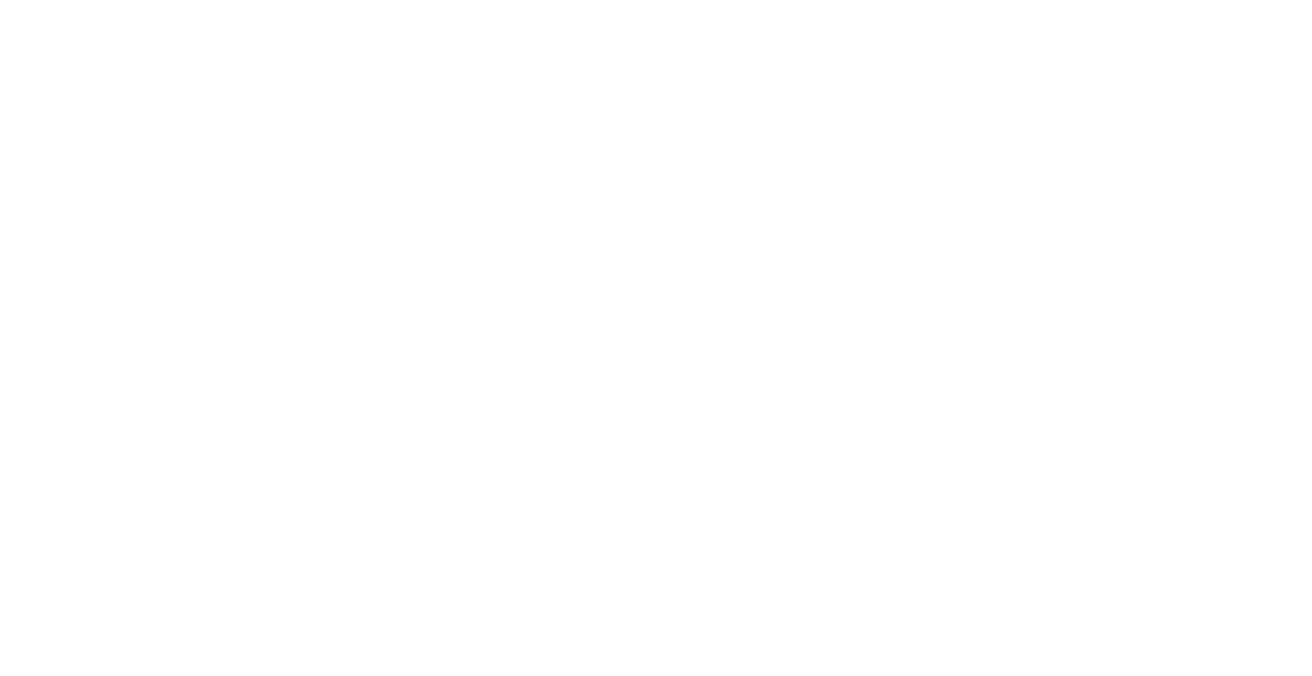
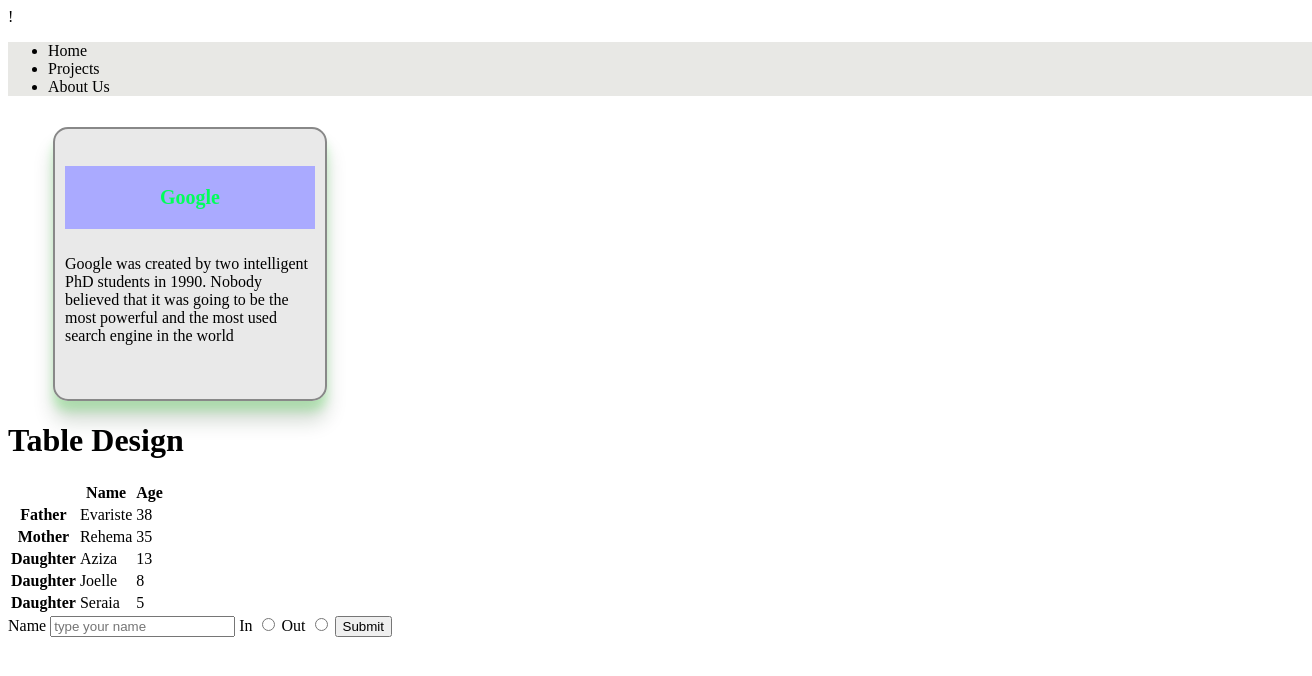
Before and after one commit to musekwa/microverse-test, a plain HTML site: page index.html in a window 1280 px wide. Shown: the whole page, 1312 px wide, since content can reach past the window. Drawn offline with Linux system fonts and the light colour scheme.

Commit message:
branch test4 commit #1

```diff
--- a/index.html
+++ b/index.html
@@ -0,0 +1,80 @@
+!<!DOCTYPE html>
+<!DOCTYPE html>
+<html lang="en" dir="ltr">
+  <head>
+    <meta charset="utf-8">
+    <title>Collaborative Project-1</title>
+    <style media="screen">
+      @import url("./style.css")
+    </style>
+  </head>
+  <body>
+      <ul id="navibar">
+        <li>Home</li>
+        <li>Projects</li>
+        <li>About Us</li>
+      </ul>
+      <div class="card">
+        <h4>Google</h4>
+        <p>Google was created by two intelligent PhD students in 1990.
+          Nobody believed that it was going to be the most powerful and the most
+          used search engine in the world
+        </p>
+      </div>
+      <div>
+    <h1>Table Design</h1>
+    <table>
+        <thead>
+            <tr>
+                <th></th>
+                <th scope="col">Name</th>
+                <th scope="col">Age</th>
+            </tr>
+        </thead>
+        <tbody>
+            <tr>
+                <th scope="row">Father</th>
+                <td>Evariste</td>
+                <td>38</td>
+            </tr>
+            <tr>
+                <th scope="row">Mother</th>
+                <td>Rehema</td>
+                <td>35</td>
+            </tr>
+            <tr>
+                <th scope="row">Daughter</th>
+                <td>Aziza</td>
+                <td>13</td>
+            </tr>
+            <tr>
+                <th scope="row">Daughter</th>
+                <td>Joelle</td>
+                <td>8</td>
+            </tr>
+            <tr>
+                <th scope="row">Daughter</th>
+                <td>Seraia</td>
+                <td>5</td>
+            </tr>
+        </tbody>
+    </table>
+</div>
+<div class="form1">
+  <form action="#">
+      <label for="name">
+          Name
+          <input id="name" type="text" placeholder="type your name"/>
+      </label>
+      <label for="in">In
+          <input  id="in" type="radio" name="In-Out"/>
+      </label>
+      <label for="out">Out
+          <input  id="out" type="radio" name="In-Out"/>
+      </label>
+      <button type="submit">Submit</button>
+  </form>
+</div>
+
+  </body>
+</html>
--- a/style.css
+++ b/style.css
@@ -5,3 +5,26 @@
   width: 100%;
   background-color: rgba(34,34,6,0.1);
 }
+
+
+h4 {
+    font-size: 20px;
+    color: rgba(0, 255, 90, 1);
+    text-align: center;
+    padding: 20px;
+    background-color: #AAF;
+}
+
+
+.card {
+    width: 250px;
+    height: 250px;
+    border: 2px solid #888;
+    border-radius: 15px;
+    background-color: rgba(45, 45, 45, 0.1);
+    margin: 15px;
+    padding: 10px;
+    box-shadow: 0 20px 20px rgba(0, 45, 0, 0.18), 0 10px 10px rgba(0, 255, 0, 0.18);
+    position: relative;
+    left: 30px;
+}
```
